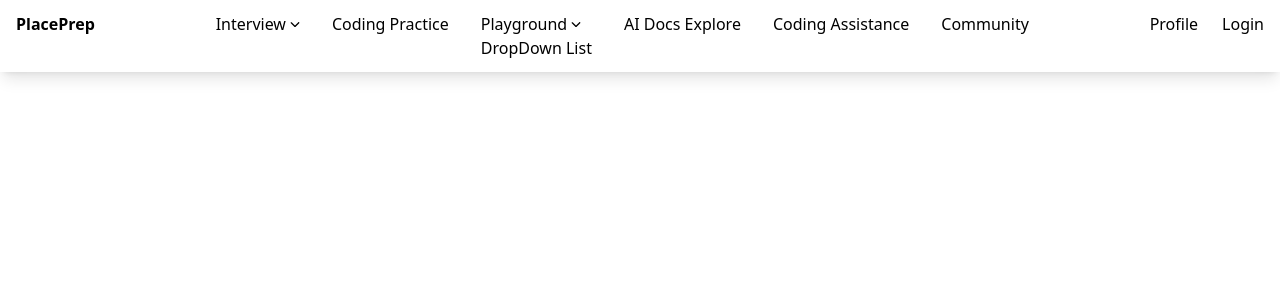
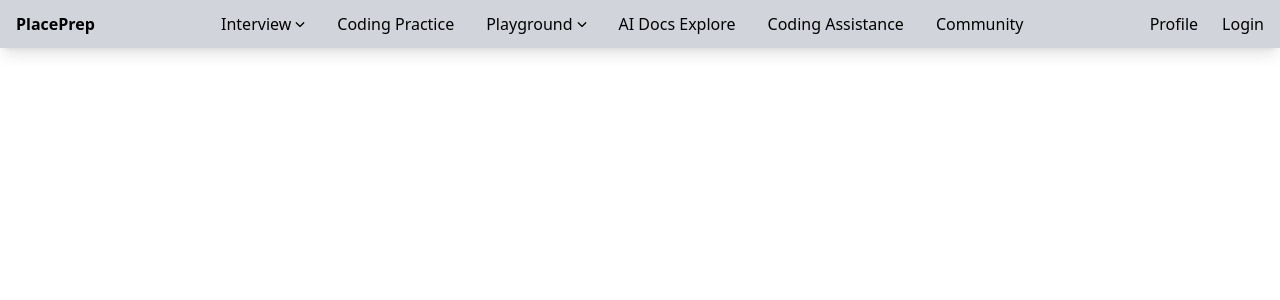
Before and after one commit to Varchasva45/placeprep, a React (Vite) app: page / in a window 1280 px wide. Shown: the top 300 px of the page. Built offline with nearby package versions, Linux system fonts and the light colour scheme.

Commit message:
Updated Navbar

```diff
--- a/src/components/NavBar.tsx
+++ b/src/components/NavBar.tsx
@@ -10,7 +10,7 @@ const NavBar: React.FC = () => {
     const path = location.pathname;
 
     return (
-        <div className='w-full max-w-maxContent bg-white flex py-3 justify-between shadow-lg'>
+        <div className='w-full max-w-maxContent shadow-lg bg-gray-300 flex py-3 justify-between'>
 
             <Link to="/" className='pl-4 font-bold'>
                 PlacePrep
@@ -19,18 +19,50 @@ const NavBar: React.FC = () => {
             <nav className='hidden lg:flex'>
                 <ul className='flex flex-row gap-8'>
                     <li>
-                        <a href="/interview" className={`${path === '/interview' ? 'bg-gray-200' : ''} rounded-2xl`}>Interview</a>
-                        <span><FontAwesomeIcon icon={faChevronDown} height={10} width={10} className='pl-1'/></span>
+                        <div className='group'>
+
+                            <a href="/interview" className={path === '/interview' ? 'bg-gray-200' : ''}>Interview</a>
+                            <span><FontAwesomeIcon icon={faChevronDown} height={10} width={10} className='pl-1'/></span>
+
+                            <div className='absolute invisible opacity-0 flex justify-center items-center w-5/12 h-2/5  bg-blue-100 rounded-xl shadow-lg translate-x-[-25%] translate-y-[15%] translate-z-[-20%] group-hover:visible group-hover:translate-y-[6%] group-hover:translate-z-[20%]  group-hover:opacity-100 transition-all duration-200'>
+                                <ul className='w-full h-full flex p-3'>
+                                    <li className='w-full h-full flex flex-col justify-center items-center hover:bg-white rounded-lg p-2'>
+                                        <a href="/playground">AI Interview</a>
+                                    </li>
+                                    <li className='w-full h-full flex flex-col justify-center items-center hover:bg-white rounded-lg p-2'>
+                                        <a href="/playground">SDE Interview</a>
+                                    </li>
+                                </ul>
+                            </div>
+                        </div>
                     </li>
                     <li>
                         <a href="/practice" className={path === '/practice' ? 'bg-gray-200' : ''}>Coding Practice</a>
                     </li>
                     <li>
-                        <div>
-                            <a href="/playground" className={path === '/playground' ? 'bg-gray-200' : ''}>Playground</a>
+                        <div className='group'>
+
+                            <a href="/playground" className={path === '/playground' ? 'bg-gray-300' : ''}>Playground</a>
                             <span><FontAwesomeIcon icon={faChevronDown} height={10} width={10} className='pl-1'/></span>
-                            <div className='z-[1000]'>
-                                DropDown List
+
+                            <div className='absolute invisible opacity-0 flex justify-center items-center bg-blue-100 rounded-xl shadow-lg w-[180px] translate-x-[-25%] translate-y-[15%] translate-z-[-20%] group-hover:visible group-hover:translate-y-[8%] group-hover:translate-z-[20%]  group-hover:opacity-100 transition-all duration-200'>
+                                <ul className='w-full text-center flex flex-col p-3'>
+                                    <li className='w-full hover:bg-white rounded-lg p-2'>
+                                        <a href="/playground">Python</a>
+                                    </li>
+                                    <li className='w-full hover:bg-white rounded-lg p-2'>
+                                        <a href="/playground">Java</a>
+                                    </li>
+                                    <li className='w-full hover:bg-white rounded-lg p-2'>
+                                        <a href="/playground">C++</a>
+                                    </li>
+                                    <li className='w-full hover:bg-white rounded-lg p-2'>
+                                        <a href="/playground">C</a>
+                                    </li>
+                                    <li className='w-full hover:bg-white rounded-lg p-2'>
+                                        <a href="/playground">JavaScript</a>
+                                    </li>
+                                </ul>
                             </div>
                         </div>
                     </li>
```
